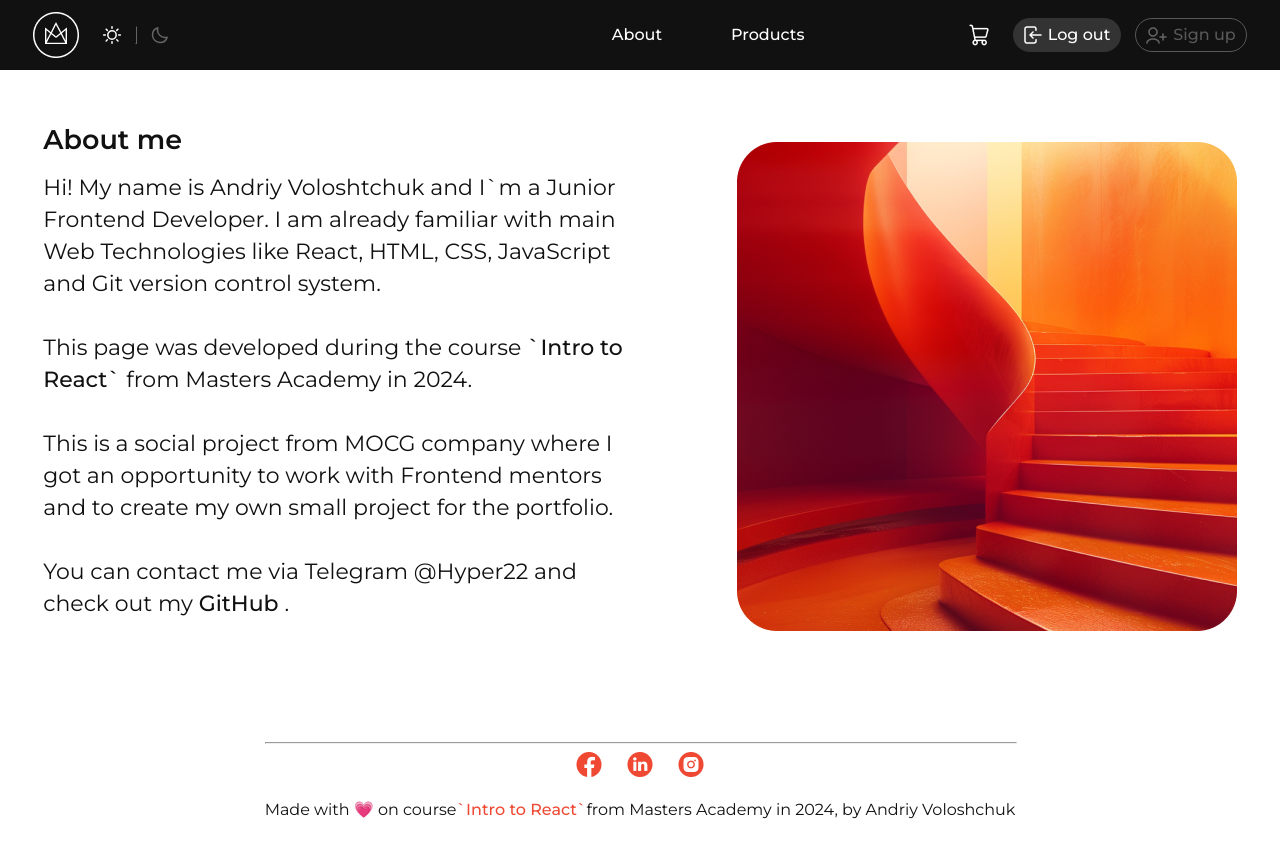
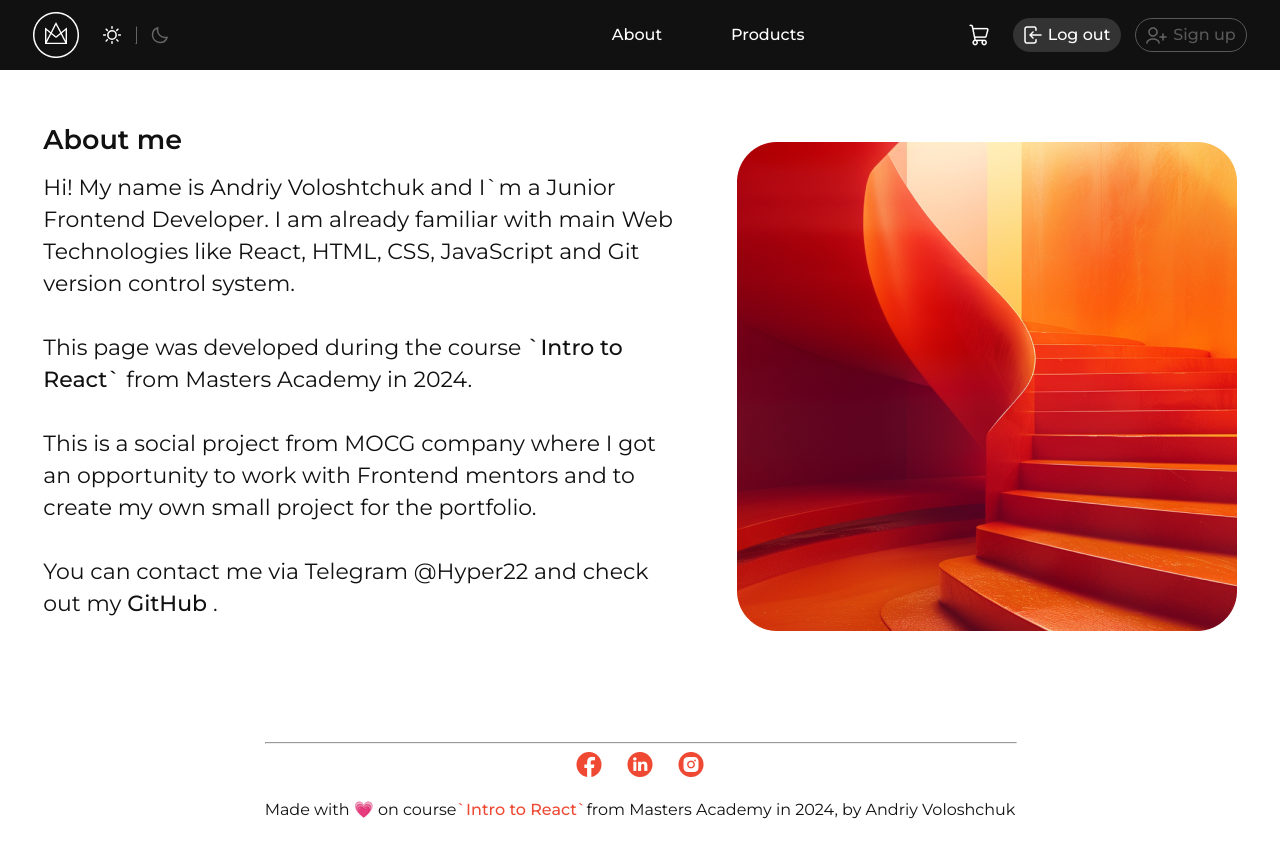
Before and after one commit to MastersAcademy/fe-react-2024, a React (Vite) app: page / in a window 1280 px wide. Shown: the top 856 px of the page. Built offline with nearby package versions, Linux system fonts and the light colour scheme.

Commit message:
refactor: changed height aboutMe for better position

```diff
--- a/src/components/about/about_me.module.css
+++ b/src/components/about/about_me.module.css
@@ -46,11 +46,13 @@
     display: flex;
     flex-direction: row-reverse;
     justify-content: center;
-    gap: 100px;
+    gap: 50px;
     max-width: 1250px;
     padding: 60px;
     margin: 0 auto;
     align-items: center;
+    min-height: 60vh;
+    max-height: 100vh;
   }
 
   .aboutMeText {
```
